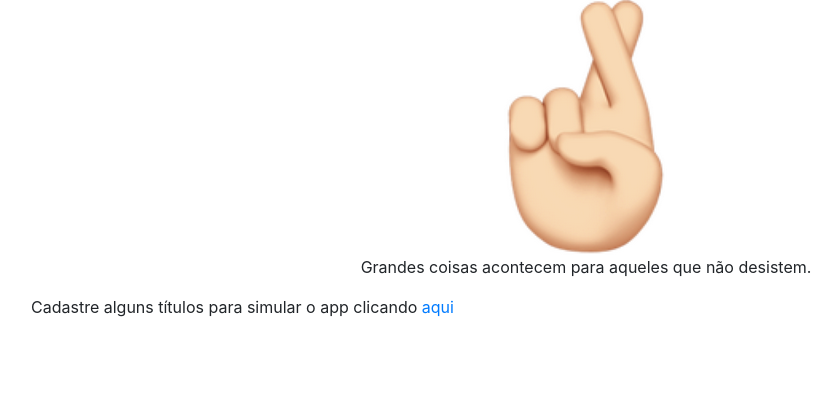
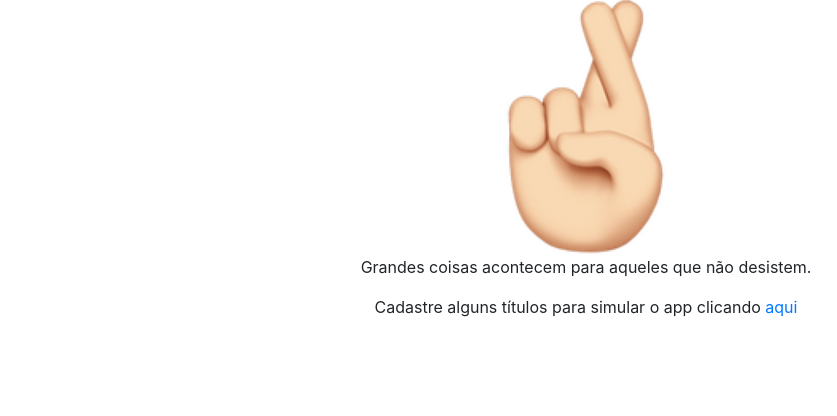
Before and after one commit to fbarbieri77/sortis, a Flask app: page / in a window 1280 px wide. Shown: the part 103-519 px from the top of the page, without its empty margins (54-891 px from the left). Run offline with Flask 2, Linux system fonts and the light colour scheme; the visitor is signed in with stand-in values (Sample User, id 1); some libraries are stand-ins or nearby versions.

Commit message:
Update base.html
proper path for adding security

```diff
--- a/templates/base.html
+++ b/templates/base.html
@@ -30,7 +30,7 @@
             </div>
             <div class="container">
                 <p class="text-center">Grandes coisas acontecem para aqueles que não desistem.</p>
-                <p>Cadastre alguns títulos para simular o app clicando <a href="/add-security">aqui</a> </p>
+                <p class="text-center">Cadastre alguns títulos para simular o app clicando <a href="/security">aqui</a> </p>
             </div>
 
         {% endblock %}
```
